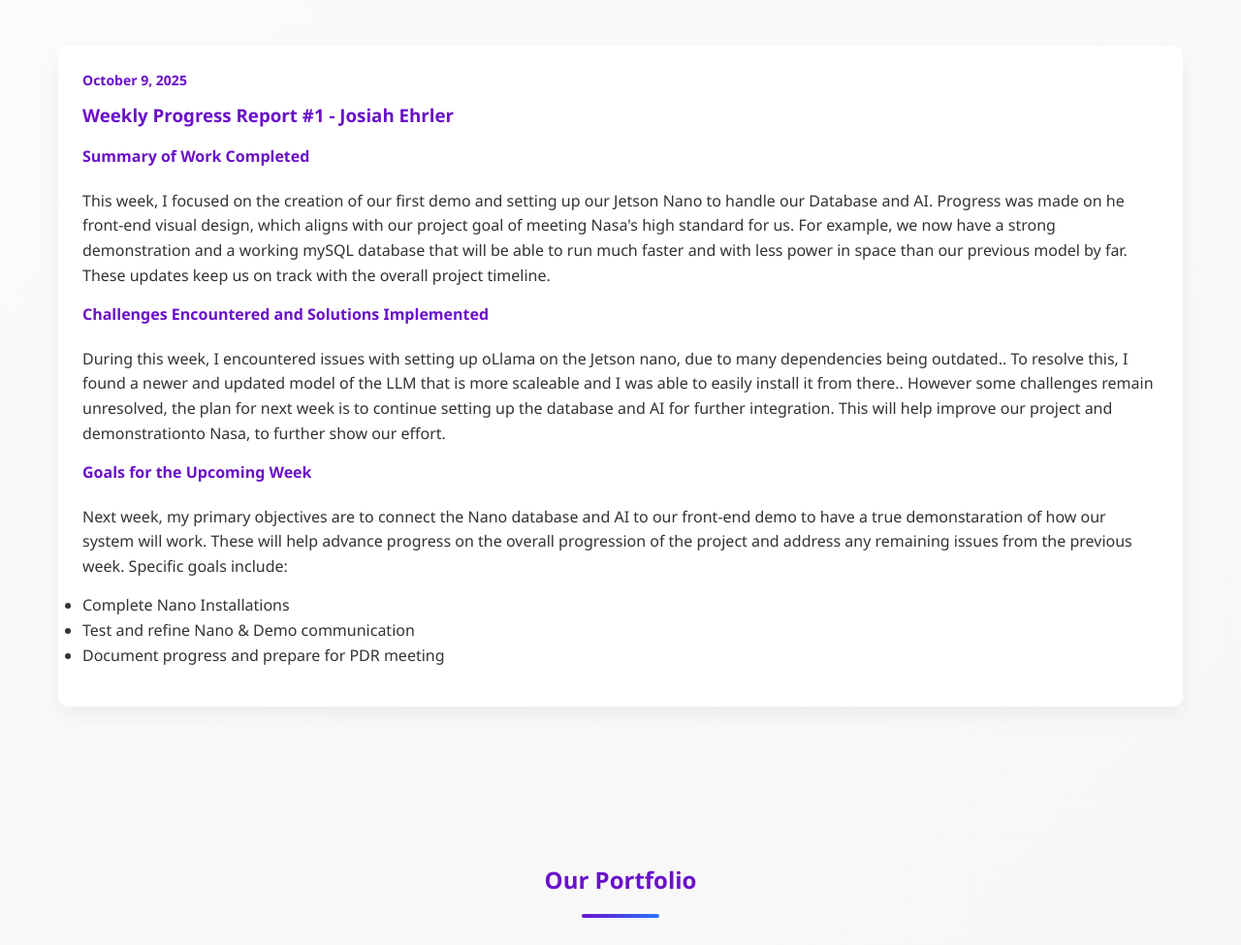
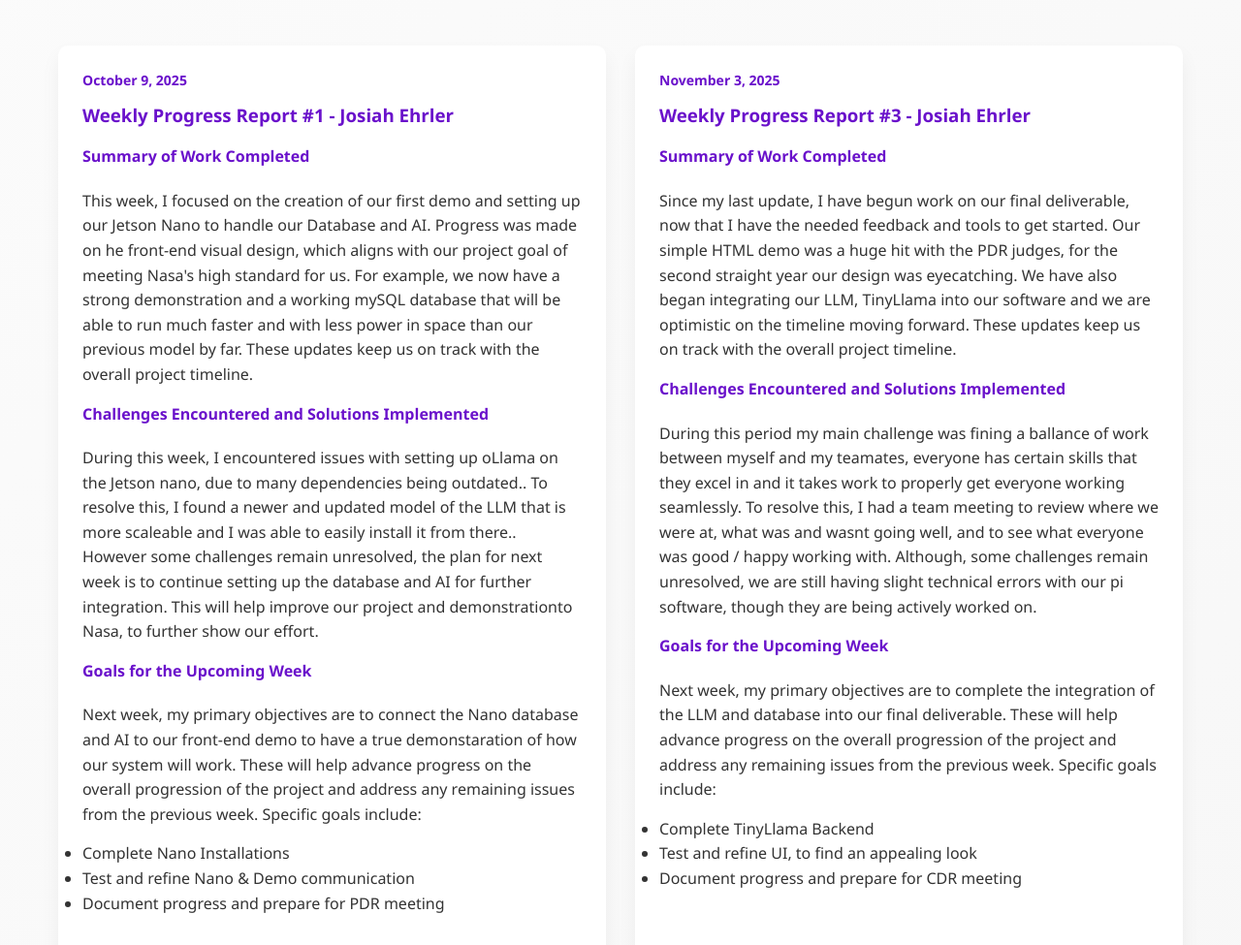
Before and after one commit to Hunch-Medical-Inventory-System/Capstone-Website, a plain HTML site: page index.html in a window 1280 px wide. Shown: the part 3044-4019 px from the top of the page at 97% size. Drawn offline with Linux system fonts and the light colour scheme.

Commit message:
Progress report

```diff
--- a/index.html
+++ b/index.html
@@ -863,6 +863,48 @@
                         </p>
                     </div>
 
+
+                </div>
+            </div>
+            <div class="blog-card animate-on-scroll bg-white rounded-2xl shadow-lg overflow-hidden transition-transform hover:scale-105">
+                <div class="blog-content p-6">
+                    <div class="blog-date text-sm text-gray-500 mb-2">November 3, 2025</div>
+                    <h3 class="text-xl font-semibold mb-4">Weekly Progress Report #3 - Josiah Ehrler</h3>
+
+                    <div class="blog-section mb-4">
+                        <h4 class="font-semibold text-gray-800 mb-2">Summary of Work Completed</h4>
+                        <p class="text-gray-600">
+                            Since my last update, I have begun work on our final deliverable, now that I have the needed feedback and tools to get started.
+                            Our simple HTML demo was a huge hit with the PDR judges, for the second straight year our design was eyecatching.
+                            We have also began integrating our LLM, TinyLlama into our software and we are optimistic on the timeline moving forward.
+                            These updates keep us on track with the overall project timeline.
+                        </p>
+                    </div>
+
+                    <div class="blog-section mb-4">
+                        <h4 class="font-semibold text-gray-800 mb-2">Challenges Encountered and Solutions Implemented</h4>
+                        <p class="text-gray-600">
+                            During this period my main challenge was fining a ballance of work between myself and my teamates, everyone has certain skills that they excel in and it takes work to properly get everyone working seamlessly.
+                            To resolve this, I had a team meeting to review where we were at, what was and wasnt going well, and to see what everyone was good / happy working with.
+                            Although, some challenges remain unresolved, we are still having slight technical errors with our pi software, though they are being actively worked on.
+                        </p>
+                    </div>
+
+                    <div class="blog-section mb-6">
+                        <h4 class="font-semibold text-gray-800 mb-2">Goals for the Upcoming Week</h4>
+                        <p class="text-gray-600">
+                            Next week, my primary objectives are to complete the integration of the LLM and database into our final deliverable.
+                            These will help advance progress on the overall progression of the project and address any remaining issues from the previous week.
+                            Specific goals include:
+                            <ul class="list-disc list-inside mt-2 text-gray-600">
+                                <li>Complete TinyLlama Backend</li>
+                                <li>Test and refine UI, to find an appealing look</li>
+                                <li>Document progress and prepare for CDR meeting</li>
+                            </ul>
+                        </p>
+                    </div>
+
+
                 </div>
             </div>
         </div>
```
